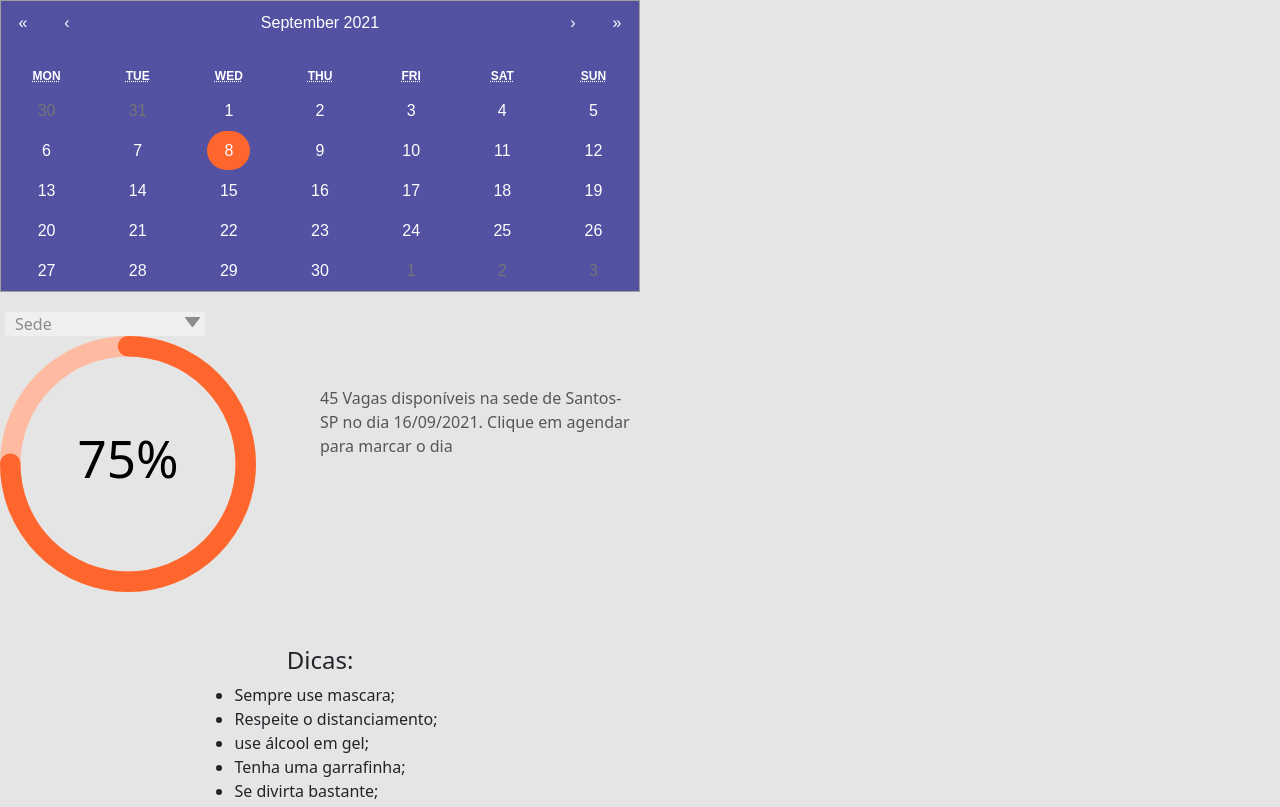
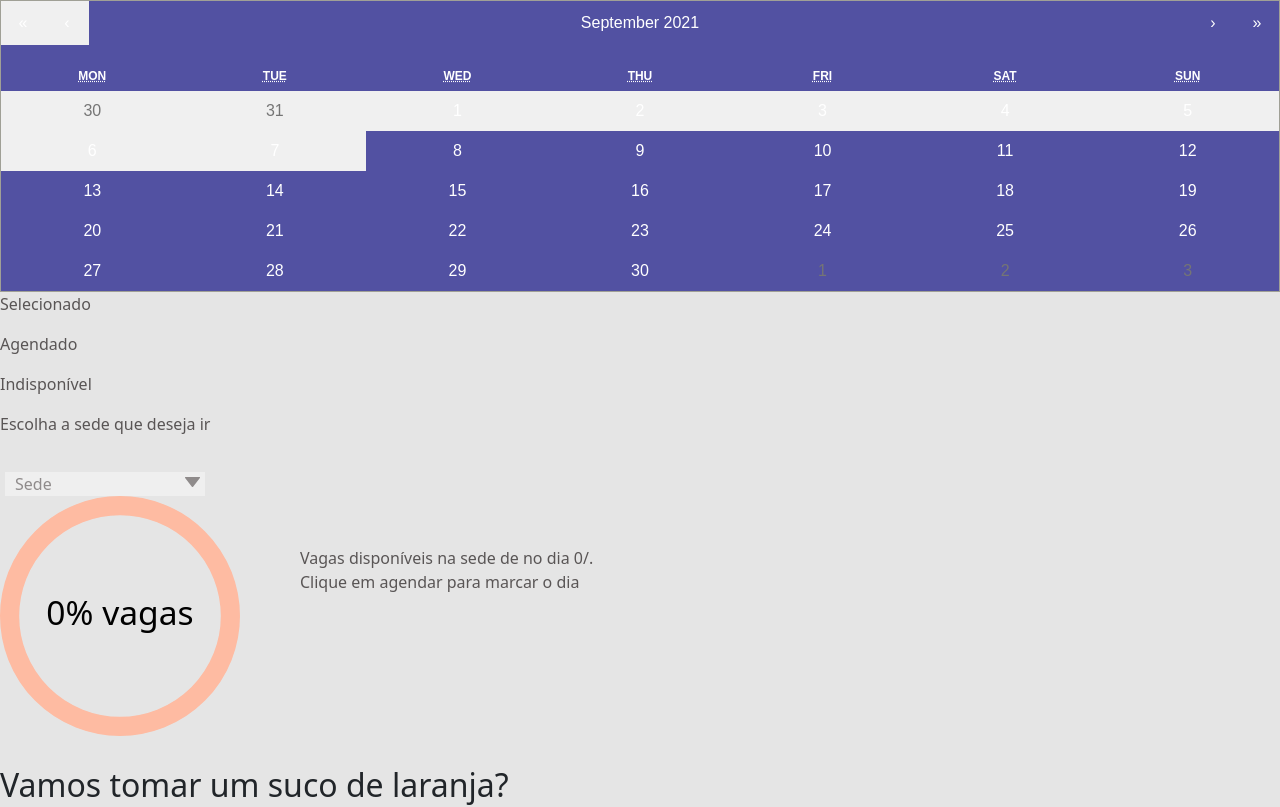
Before and after one commit to vinioliv/Squad7-Hackaton-FCamara-Frontend, a React (Create React App) app in the folder frontend/: page /schedule in a window 1280 px wide. Shown: the top 807 px of the page. Built offline with nearby package versions, Linux system fonts and the light colour scheme.

Commit message:
feat: Scheduled page

```diff
--- a/frontend/package.json
+++ b/frontend/package.json
@@ -7,6 +7,7 @@
     "@testing-library/react": "^11.1.0",
     "@testing-library/user-event": "^12.1.10",
     "axios": "^0.21.4",
+    "date-fns": "^2.23.0",
     "react": "^17.0.2",
     "react-calendar": "^3.4.0",
     "react-circular-progressbar": "^2.0.4",
--- a/frontend/src/pages/schedule/index.js
+++ b/frontend/src/pages/schedule/index.js
@@ -1,56 +1,361 @@
-import React, { useState } from "react";
+import React, { useEffect, useState } from "react";
 import Calendar from "react-calendar";
 import "react-calendar/dist/Calendar.css";
 
+import { format, getDay } from "date-fns";
+
 import { CircularProgressbar, buildStyles } from "react-circular-progressbar";
 import "react-circular-progressbar/dist/styles.css";
+import { post } from "../../services/consult";
+
+import meetingImg from "../../assets/Imagem-reuniao.png";
 
 import "./styles.css";
+import { saveNewDate } from "../../services/saveSchedule";
+import { deleteDateScheduled } from "../../services/deleteSchedule";
 
 export default function Schedule() {
-  const [value, onChange] = useState(new Date());
+  const [dayMonthYear, setDay] = useState("");
 
-  const percentage = 75;
+  const [notAllowed, setNotAllowed] = useState([]);
+  const [scheduledByUser, setScheduled] = useState([]);
 
-  function chosenDay(value) {
+  const [month, setMonth] = useState();
+
+  const [percentage, setPercentage] = useState(0);
+  const [dateValue, setDate] = useState(0);
+  const [remaining, setRemaing] = useState();
+  const [office, setOffice] = useState("");
+
+  const [dias, setDias] = useState([]);
+
+  const [chosen, setChosen] = useState("");
+
+  const [open, setOpen] = useState(false);
+
+  function callendarUnavailable(event) {
+    const splits = event.date.toString().split(" ", 4);
+    const justDay = parseInt(splits[2]);
+
+    if (notAllowed.includes(justDay)) {
+      return "something";
+    }
+  }
+
+  function callendarScheduled(event) {
+    const splits = event.date.toString().split(" ", 4);
+    const justDay = parseInt(splits[2]);
+
+    if (scheduledByUser.includes(justDay)) {
+      return "scheduled";
+    }
+  }
+
+  function returnMonth(month) {
+    let monthReturn = "";
+    switch (month) {
+      case "Jan":
+        monthReturn = "01";
+        setMonth("01");
+        return monthReturn;
+
+        break;
+      case "Feb":
+        monthReturn = "02";
+        setMonth("02");
+        return monthReturn;
+
+        break;
+      case "Mar":
+        monthReturn = "03";
+        setMonth("03");
+        return monthReturn;
+
+        break;
+      case "Apr":
+        monthReturn = "04";
+        setMonth("04");
+        return monthReturn;
+
+        break;
+      case "May":
+        monthReturn = "05";
+        setMonth("05");
+        return monthReturn;
+
+        break;
+      case "Jun":
+        monthReturn = "06";
+        setMonth("06");
+        return monthReturn;
+
+        break;
+      case "Jul":
+        monthReturn = "07";
+        setMonth("07");
+        return monthReturn;
+
+        break;
+      case "Aug":
+        monthReturn = "08";
+        setMonth("08");
+        return monthReturn;
+
+        break;
+      case "Sep":
+        monthReturn = "09";
+        setMonth("09");
+        return monthReturn;
+
+        break;
+      case "Oct":
+        monthReturn = "10";
+        setMonth("10");
+        return monthReturn;
+
+        break;
+      case "Nov":
+        monthReturn = "11";
+        setMonth("11");
+        return monthReturn;
+        break;
+      case "Dec":
+        monthReturn = "12";
+        setMonth("12");
+        return monthReturn;
+        break;
+    }
+  }
+
+  async function changeOffice() {
+    const selectedOffice = document.getElementById("select-office");
+
+    if (selectedOffice.value != 0) {
+      const dateToday = format(new Date(), "dd/MM/yyyy");
+      const data = {
+        office_id: selectedOffice.value,
+        schedule_date: dateToday,
+      };
+      const response = await post(data);
+      var scheduled = [];
+
+      if (response.daysNotAllowed != null) {
+        const blockedDays = response.daysNotAllowed.map((day) => {
+          if (day != null && day.scheduledByUser == false) {
+            return day.dayNotAllowed;
+          } else {
+            scheduled.push(day.dayNotAllowed);
+          }
+        });
+        setNotAllowed(blockedDays);
+      }
+
+      if (response.daysAllowed != null) {
+        const scheduledDays = response.daysAllowed.map((day) => {
+          if (day != null && day.scheduledByUser == false) {
+            return day.dayAllowed;
+          } else {
+            scheduled.push(day.dayAllowed);
+          }
+        });
+        setScheduled(scheduled);
+      }
+    }
+  }
+
+  async function chosenDay(value) {
+    const selectedOffice = document.getElementById("select-office");
+
+    if (selectedOffice.value == 0) {
+      alert("Selecione o escritório");
+    } else {
+      const valueOffice =
+        selectedOffice.value == 1 ? "Santos - SP" : "São Paulo - SP";
+      setOffice(valueOffice);
+
       const splits = value.toString().split(" ", 4);
-    console.log(splits);
+      const day = splits[2];
+      var month = "";
+      const year = splits[3];
+
+      month = returnMonth(splits[1]);
+
+      // if (scheduledByUser.includes(parseInt(day))) {
+      //   document.getElementById("btn-agendar").innerText = "Cancelar";
+      //   setChosen(day + "/" + month + "/" + year);
+
+      // } else {
+      //   document.getElementById("btn-agendar").innerText = "Agendar";
+      //   setChosen(day + "/" + month + "/" + year);
+
+      // }
+
+      //switch estava aqui
+
+      const data = {
+        office_id: selectedOffice.value,
+        schedule_date: day + "/" + month + "/" + year,
+      };
+
+      setDay(format(new Date(value), "dd/MM/yyyy"));
+
+      try {
+        const response = await post(data);
+
+        if (response.daysAllowed != null) {
+          for (let i = 0; i < response.daysAllowed.length; i++) {
+            if (
+              response.daysAllowed[i] != null &&
+              day == response.daysAllowed[i].dayAllowed
+            ) {
+              setDate(response.daysAllowed[i].dayAllowed);
+              setPercentage(response.daysAllowed[i].percentageAllowed);
+              setRemaing(response.daysAllowed[i].remainingAmount);
+              setOpen(true);
             }
+          }
+        }
+        if (response.daysNotAllowed != null) {
+          let daysNotAllowed = [];
+          for (let i = 0; i < response.daysNotAllowed.length; i++) {
+            if (
+              response.daysNotAllowed[i] != null &&
+              day == response.daysNotAllowed[i].dayNotAllowed
+            ) {
+              setDate(response.daysNotAllowed[i].dayNotAllowed);
+              setPercentage(response.daysNotAllowed[i].percentageAllowed);
+              setRemaing(response.daysNotAllowed[i].remainingAmount);
+              daysNotAllowed.push(response.daysNotAllowed[i].dayNotAllowed);
+              setOpen(true);
+            }
+          }
+          setNotAllowed(daysNotAllowed);
+          if (scheduledByUser.includes(parseInt(day))) {
+            document.getElementById("btn-agendar").innerText = "Cancelar";
+            setChosen(day + "/" + month + "/" + year);
+          } else {
+            document.getElementById("btn-agendar").innerText = "Agendar";
+            setChosen(day + "/" + month + "/" + year);
+          }
+        }
+      } catch (er) {
+        alert("Erro");
+      }
+    }
+  }
+
+  async function deleteDate(office_id, dataDelete) {
+    const data = {
+      office_id: office_id,
+      schedule_date: dataDelete,
+    };
+
+    const response = await deleteDateScheduled(data);
+
+    if (response.msg == "The schedule was deleted!") {
+      alert("Excluído com sucesso");
+      changeOffice();
+    } else {
+      alert(response.msg);
+      changeOffice();
+    }
+  }
+
+  async function saveDate(e) {
+    const selectedOffice = document.getElementById("select-office");
+    if (selectedOffice.value == 0) {
+      alert("Selecione um escritório");
+    } else if (document.getElementById("btn-agendar").innerText == "Agendar") {
+      const data = {
+        office_id: selectedOffice.value,
+        schedule_date: chosen,
+      };
+
+      const response = await saveNewDate(data);
+
+      console.log("resposta: " + response);
+
+      if (response.msg == "The schedule was successful!") {
+        alert("Salvo");
+        changeOffice();
+      } else {
+        alert("Erro ao deletar");
+      }
+    } else {
+      deleteDate(selectedOffice.value, chosen);
+    }
+  }
+
   return (
-    <div className="col-12 col-lg-6">
-      <div className="content">
+    <div className="col-12 col-lg-12">
+      <div className="content-calendar">
         <Calendar
-          onChange={onChange}
-          value={value}
-          onClickDay={chosenDay(value)}
+          tileClassName={callendarScheduled}
+          minDate={new Date()} //ano, mes, dia
+          tileDisabled={callendarUnavailable}
+          onChange={setDay}
+          onClickDay={(dayMonthYear) => chosenDay(dayMonthYear)}
         />
 
+        <div className="legends">
+          <div className="legends-selected">
+            <div className="circle-orange">
+              <p className="legends-text">Selecionado</p>
+            </div>
+          </div>
+
+          <div className="legends-scheduled">
+            <div className="circle-green">
+              <p className="legends-text">Agendado</p>
+            </div>
+          </div>
+
+          <div className="legends-unavailable">
+            <div className="circle-gray">
+              <p className="legends-text">Indisponível</p>
+            </div>
+          </div>
+        </div>
+
         <div className="container-offices">
-
-          <select className="offices">
+          <p className="p-office">Escolha a sede que deseja ir</p>
+          <select
+            onChange={changeOffice}
+            id="select-office"
+            className="offices"
+          >
             <option value="0">Sede</option>
             <option value="1">Santos</option>
             <option value="2">São Paulo</option>
           </select>
         </div>
+      </div>
 
       <div className="container-section">
-          <div id="barra" className="progress-bar">
+        <div className="div-progress-bar">
           <CircularProgressbar
+            className={open ? "progress-bar-visible" : "progress-bar"}
             styles={buildStyles({
               pathColor: `#FE662E`,
               textColor: "black",
               trailColor: "#FEBBA2",
+              textSize: 14,
             })}
             value={percentage}
-              text={`${percentage}%`}
+            text={`${percentage}% vagas`}
           />
         </div>
 
-          <div className="text-schedule">
-          <p>45 Vagas disponíveis na sede de Santos- SP no dia 16/09/2021. Clique em agendar para marcar o dia</p>
+        <div className={open ? "text-schedule-visible" : "text-schedule"}>
+          <p id="textdescription">
+            {remaining} Vagas disponíveis na sede de {office} no dia {dateValue}
+            /{month}. Clique em agendar para marcar o dia
+          </p>
         </div>
-
+        <div className={open ? "div-img-invisible" : "div-img"}>
+          <h2>Vamos tomar um suco de laranja?</h2>
+          <img className="meeting-img" src={meetingImg} alt="meeting-image" />
+        </div>
         <h4>Dicas:</h4>
         <div className="tips">
           <ul>
@@ -61,14 +366,17 @@ export default function Schedule() {
             <li>Se divirta bastante;</li>
           </ul>
         </div>
-          <form>
+
         <input name="id" type="hidden"></input>
         <input name="day" type="hidden"></input>
-            <button className="button" type="submit">
+        <button
+          onClick={() => saveDate()}
+          id="btn-agendar"
+          className="button"
+          type="submit"
+        >
           Agendar
         </button>
-          </form>
-        </div>
       </div>
     </div>
   );
```
Also changed, not shown: frontend/src/assets/Imagem-reuniao.png (added), 1 other file (tests, documents, lock files or other folders). Lines whose indentation alone changed are shown as unchanged.
